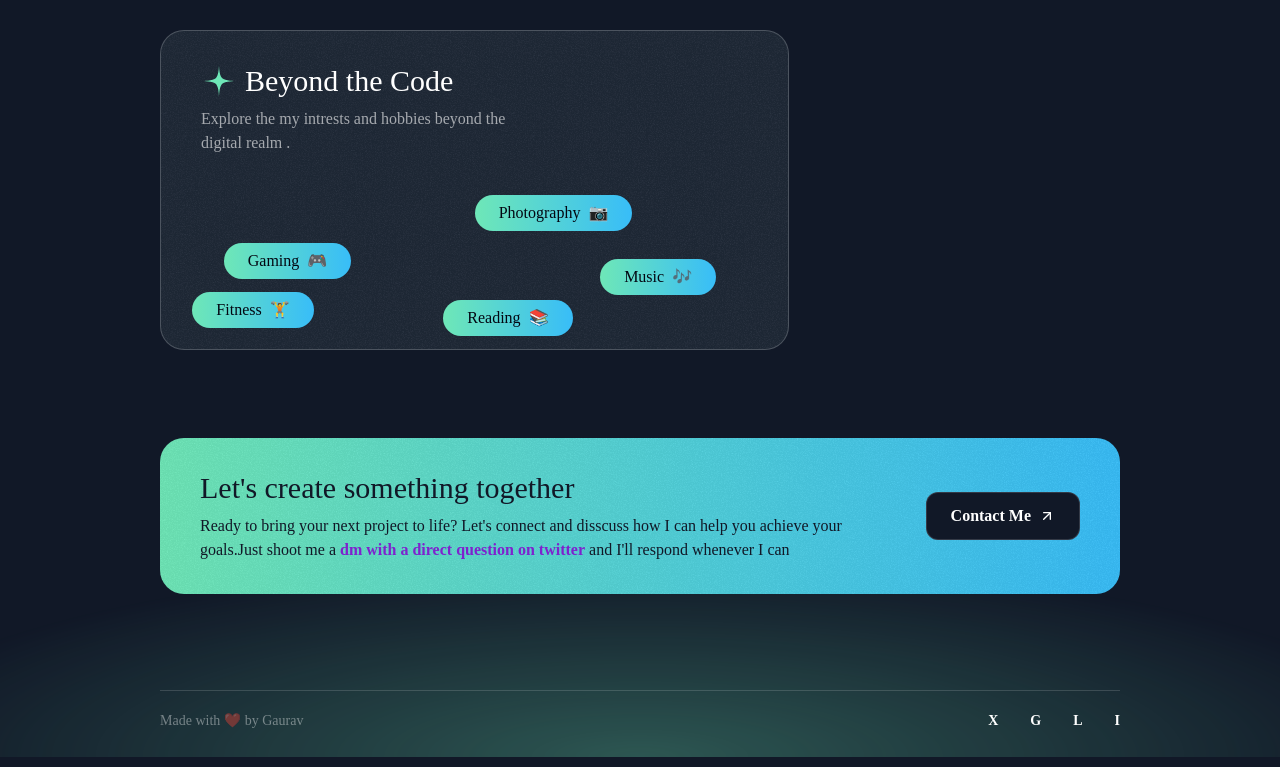
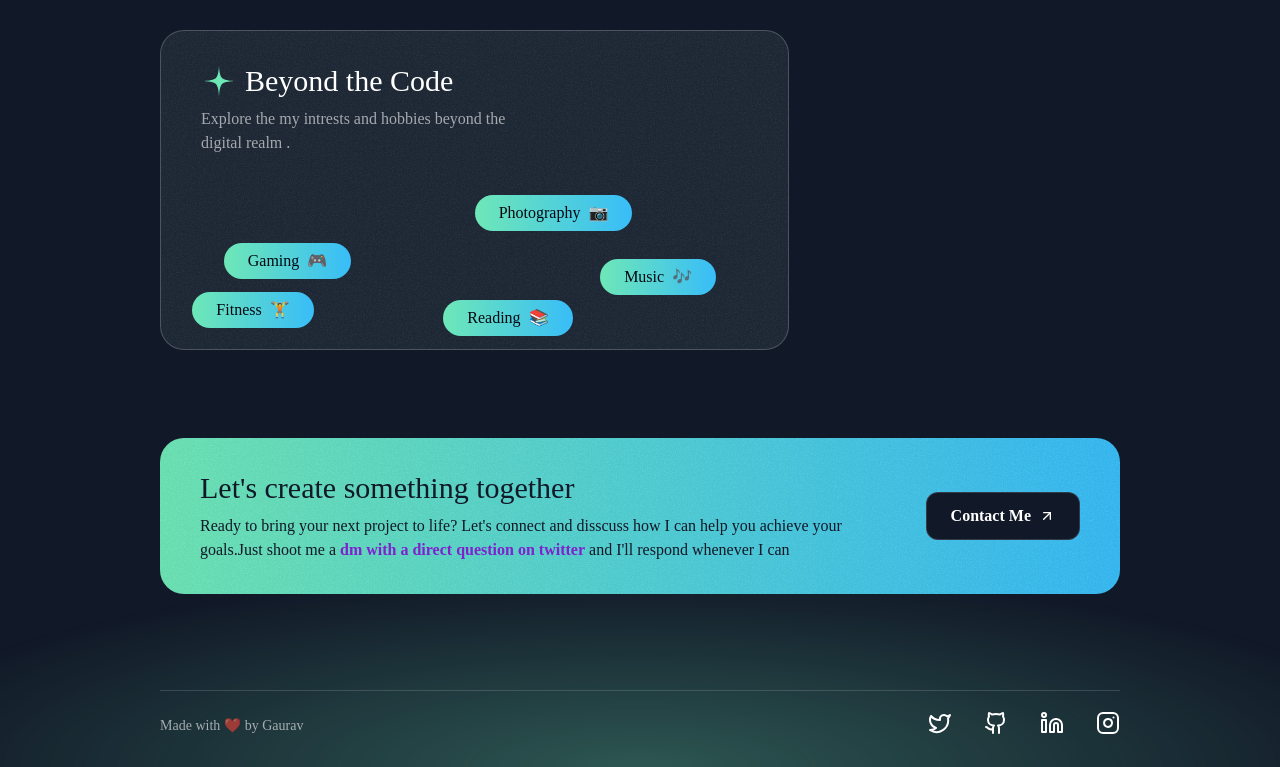
Before and after one commit to GAURAV07C/gaurav07c_portfolio, a Next.js app: page / in a window 1280 px wide. Shown: the part 5522-6289 px from the top of the page. Built offline with nearby package versions, Linux system fonts and the light colour scheme; a web font is replaced by a local one.

Commit message:
feat: update portfolio links, enhance Aboutme section with navigation links, and improve Footer component structure

```diff
--- a/src/data/data.ts
+++ b/src/data/data.ts
@@ -55,8 +55,8 @@ export const portfolioProjects = [
         title: "Shadcn UI",
       },
     ],
-    link: "",
-    source: "",
+    link: "https://devaurasion.vercel.app/",
+    source: "https://github.com/GAURAV07C/DevAurasion",
     image: devaAurasion,
   },
   {
--- a/src/sections/Aboutme.tsx
+++ b/src/sections/Aboutme.tsx
@@ -1,4 +1,5 @@
 import SectionHeader from "@/components/SectionHeader";
+import Link from "next/link";
 import React from "react";
 
 const Aboutme = () => {
@@ -15,20 +16,26 @@ const Aboutme = () => {
             <div className="grid grid-cols-1 gap-8 ">
               <div className="md:col-span-2 lg:col-span-1 text-white/70">
                 I’m a passionate{" "}
-                <span className="text-white">pre-final year undergrad</span>{" "}
+                <Link href={"#education"}>
+                  <span className="text-white">pre-final year undergrad</span>
+                </Link>{" "}
                 with a deep love for coding and technology. My journey has led
                 me to develop a strong foundation in{" "}
-                <span className="text-white">
-                  Web development and the emerging world of Web3
-                </span>
+                <Link href={"#skill"}>
+                  <span className="text-white">
+                    Web development and the emerging world of Web3
+                  </span>
+                </Link>
                 . I thrive on building innovative{" "}
-                <span className="text-white">products</span> . Always eager to
-                expand my skills and tackle new challenges, I’m actively seeking
-                lucrative opportunities to leverage my tech expertise and drive
-                impactful projects. Whether it’s through creating seamless web
-                experiences or exploring the future of decentralized
-                applications, I’m excited to contribute to the tech landscape
-                and grow alongside it.
+                <Link href={"#Project"}>
+                  <span className="text-white">products</span>
+                </Link>{" "}
+                . Always eager to expand my skills and tackle new challenges,
+                I’m actively seeking lucrative opportunities to leverage my tech
+                expertise and drive impactful projects. Whether it’s through
+                creating seamless web experiences or exploring the future of
+                decentralized applications, I’m excited to contribute to the
+                tech landscape and grow alongside it.
               </div>
             </div>
           </div>
--- a/src/sections/Education.tsx
+++ b/src/sections/Education.tsx
@@ -25,7 +25,7 @@ const Education = () => {
     },
   ];
   return (
-    <div className="-mt-16 py-16">
+    <div className="-mt-16 py-16" id='education'>
       <div>
         <SectionHeader eyebrow="Education" title="" description="" />
       </div>
--- a/src/sections/Footer.tsx
+++ b/src/sections/Footer.tsx
@@ -1,21 +1,21 @@
 import Link from "next/link";
-
+import { Github, Twitter, LinkedinIcon, InstagramIcon } from "lucide-react";
 import BlurFade from "@/components/BlurFade";
 const footerlinks = [
   {
-    title: "X",
+    title: Twitter,
     href: "https://x.com/gaurav07c",
   },
   {
-    title: "G",
+    title: Github,
     href: "https://github.com/GAURAV07C/",
   },
   {
-    title: "L",
+    title: LinkedinIcon,
     href: "https://www.linkedin.com/in/gaurav07c/",
   },
   {
-    title: "I",
+    title: InstagramIcon,
     href: "https://www.instagram.com/gaurav07cc/",
   },
 ];
@@ -23,20 +23,23 @@ const footerlinks = [
 export const Footer = () => {
   return (
     <footer className="relative -z-10 overflow-x-clip ">
+
       <div className="absolute h-[400px] w-[1600px] bottom-0 left-1/2 -translate-x-1/2 bg-emerald-300/30 [mask-image:radial-gradient(50%_50%_at_bottom_center,black,transparent)] -z-10 "></div>
       <BlurFade>
-        <div className="container">
+        <div className="container z-30">
           <div className="border-t border-white/15 py-5 text-sm flex flex-col md:flex-row md:justify-between  items-center gap-8">
-            <div className="text-white/40">Made with ❤️ by Gaurav</div>
-            <nav className="flex flex-row md:flex-row items-center gap-8">
-              {footerlinks.map((links) => (
-                <Link
-                  key={links.title}
-                  href={links.href}
-                  className="inline-flex items-center gap-1.5"
-                >
-                  <span className="font-semibold">{links.title}</span>
-                </Link>
+            <div className="text-white/60">Made with ❤️ by Gaurav</div>
+            <nav className="flex flex-row md:flex-row items-center gap-8 z-50">
+              {footerlinks.map((links, id) => (
+                <button key={id}>
+                  <Link
+                    key={id}
+                    href={links.href}
+                    className="inline-flex items-center gap-1.5"
+                  >
+                    <span className="font-semibold">{<links.title />}</span>
+                  </Link>
+                </button>
               ))}
             </nav>
           </div>
--- a/src/sections/Skill.tsx
+++ b/src/sections/Skill.tsx
@@ -26,7 +26,7 @@ const skillData = [
 
 const Skill = () => {
   return (
-    <div className="container w-[50%] py-16">
+    <div className="container w-[50%] py-16" id="skill" >
       <div className="py-3 container">
         <SectionHeader eyebrow="Skills" title="" description="" />
       </div>
```
